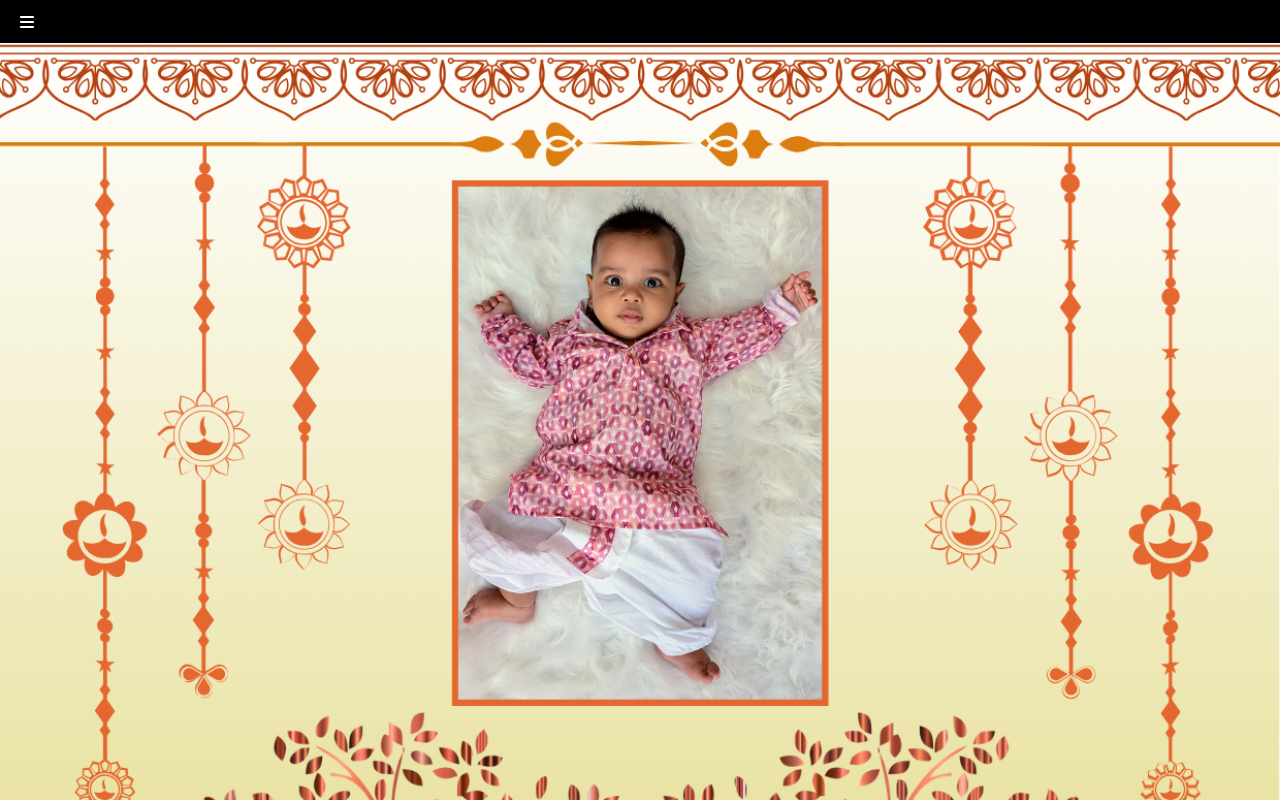
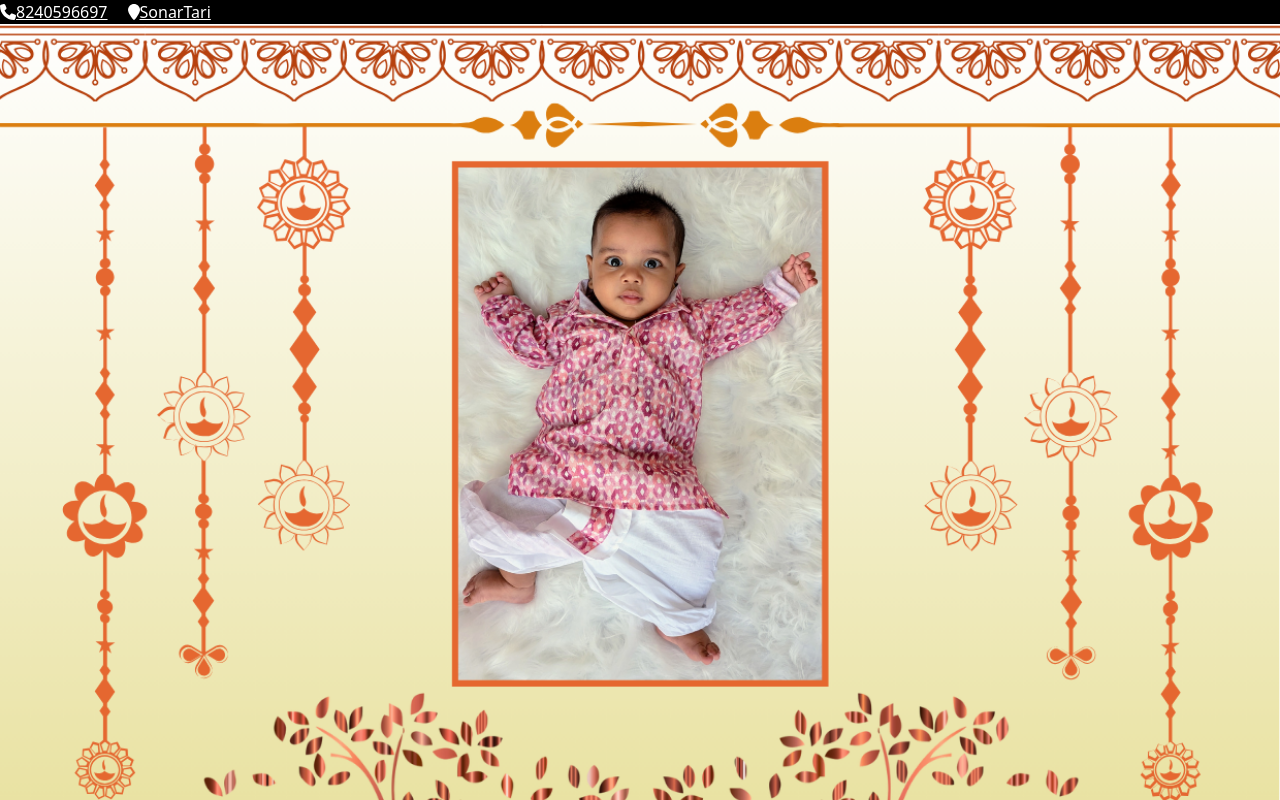
Before and after one commit to saswatac/mobile-photo-scroll, a React (Vite) app: page / in a window 1280 px wide. Built offline with nearby package versions, Linux system fonts and the light colour scheme.

Commit message:
keep menu open

```diff
--- a/src/App.tsx
+++ b/src/App.tsx
@@ -46,14 +46,14 @@ const photos = [
 ];
 
 export default function App() {
-  const [isMenuOpen, setIsMenuOpen] = useState(false);
+  const [isMenuOpen, setIsMenuOpen] = useState(true);
 
   return (
     <div className="h-screen w-screen flex flex-col relative" style={{ backgroundColor: 'black' }}>
       {/* Menu Toggle Button and Items Container */}
       <div className="top-4 left-0 w-full z-50 flex items-center px-4">
         {/* Menu Toggle Button */}
-        <button
+        {/* <button
           onClick={() => setIsMenuOpen(!isMenuOpen)}
           className="bg-transparent hover:bg-white/10 p-3 transition-all duration-200 relative z-10 focus:outline-none"
           aria-label="Toggle menu"
@@ -63,7 +63,7 @@ export default function App() {
             className="text-white"
             style={{ color: 'white' }}
           />
-        </button>
+        </button> */}
 
         {/* Horizontal Menu Items */}
         <div
```
